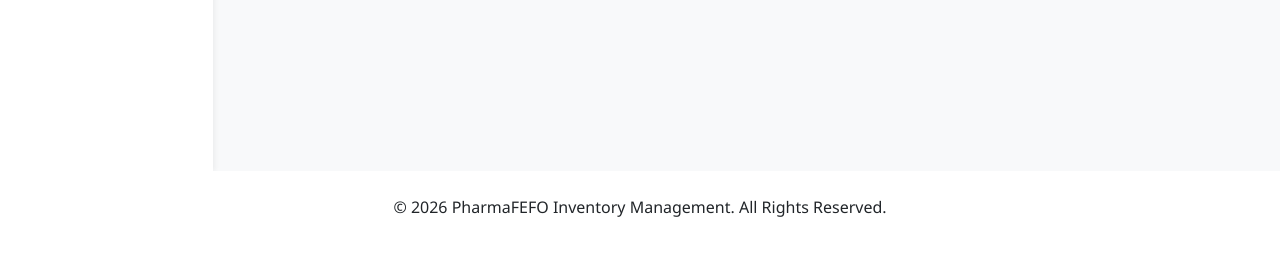
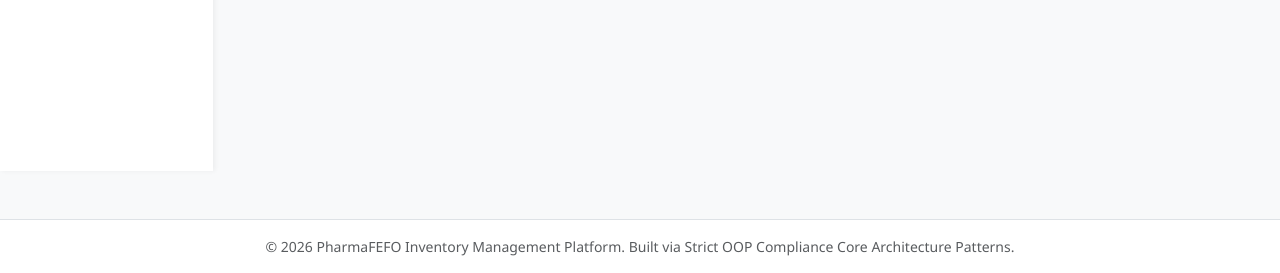
Before and after one commit to ayoubsofi21/PharmaFEFO, a PHP site: template templates/stock/entry.php in a window 1280 px wide. Shown: the part 629-902 px from the top of the page. Before the commit the page ends 846 px from the top, so only its background shows below. Run offline with PHP 8.4, Linux system fonts and the light colour scheme; the template is opened without the code that fills it, so the values that code supplies are empty.

Commit message:
design application structural layout footer template

```diff
--- a/templates/layout/footer.php
+++ b/templates/layout/footer.php
@@ -1,6 +1,11 @@
 </main>
-    <footer class="bg-white border-t border-slate-200 py-4 text-center text-xs font-medium text-slate-400">
-        &copy; <?= date('Y') ?> PharmaFEFO Inventory Management. All Rights Reserved.
-    </footer>
+    </div>
+</div>
+
+<footer class="bg-white border-top text-center py-3 mt-5">
+    <p class="text-muted mb-0 small">&copy; <?= date('Y') ?> PharmaFEFO Inventory Management Platform. Built via Strict OOP Compliance Core Architecture Patterns.</p>
+</footer>
+
+<script src="https://cdn.jsdelivr.net/npm/bootstrap@5.3.2/dist/js/bootstrap.bundle.min.js"></script>
 </body>
 </html>
```
